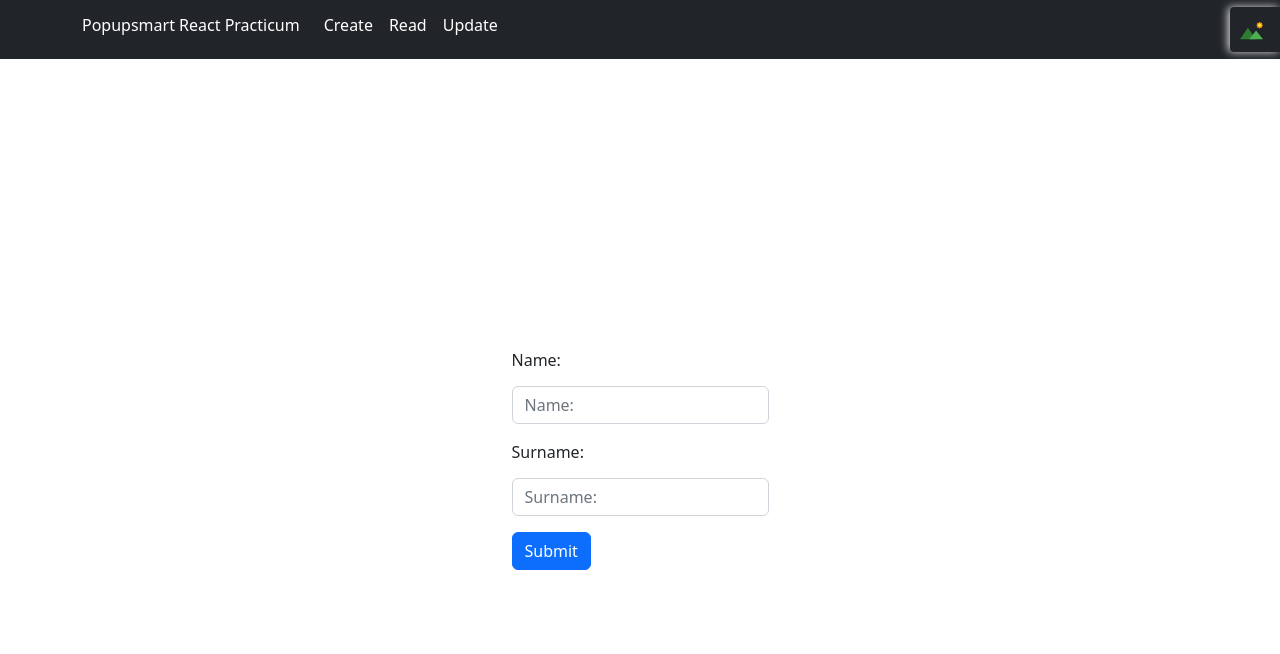
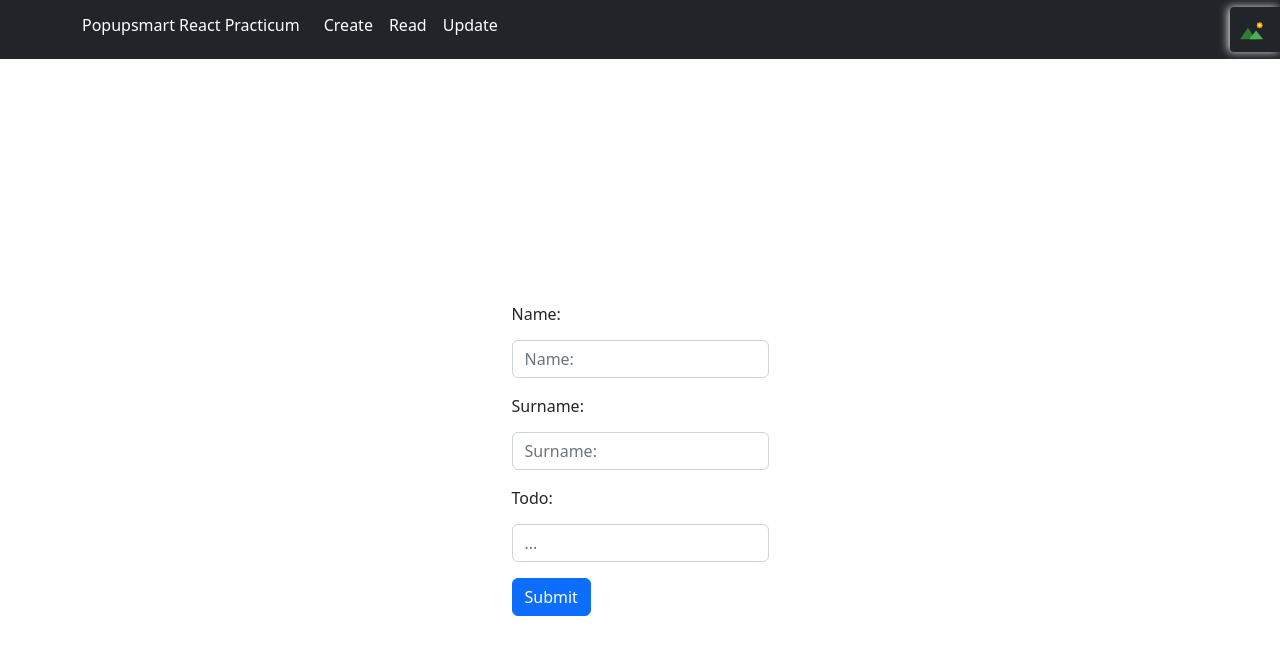
Before and after one commit to batuhankucukyildiz/popupsmart_react_practium, a React (Create React App) app: page / in a window 1280 px wide. Shown: the top 654 px of the page. Built offline with nearby package versions, Linux system fonts and the light colour scheme.

Commit message:
todo_list

```diff
--- a/src/components/create.jsx
+++ b/src/components/create.jsx
@@ -7,12 +7,14 @@ import axios from "axios";
 const Create = () => {
   const [name, setName] = useState("");
   const [surname, setSurname] = useState("");
+  const [todo, setTodo] = useState("");
   const apikey = process.env.REACT_APP_API_KEY;
   const pData = () => {
-    if (name.length > 3) {
+    if (todo.length > 3) {
       axios.post(`${apikey}`, {
         name,
         surname,
+        todo,
       });
     } else {
       alert("The number of characters cannot be less than 3");
@@ -44,6 +46,17 @@ const Create = () => {
             onChange={(e) => setSurname(e.target.value)}
           />
         </Form.Group>
+        <Form.Group className="mb-3" controlId="input2">
+          <Form.Label>
+            {" "}
+            <h6>Todo:</h6>
+          </Form.Label>
+          <Form.Control
+            type="text"
+            placeholder="..."
+            onChange={(e) => setTodo(e.target.value)}
+          />
+        </Form.Group>
         <Button variant="primary" type="button" onClick={pData}>
           Submit
         </Button>
--- a/src/components/update.jsx
+++ b/src/components/update.jsx
@@ -9,7 +9,6 @@ const Update = () => {
   const [name, setName] = useState("");
   const [surname, setSurname] = useState("");
   const [id, setID] = useState(null);
-
   let history = useNavigate();
   useEffect(() => {
     setID(localStorage.getItem("ID"));
```
